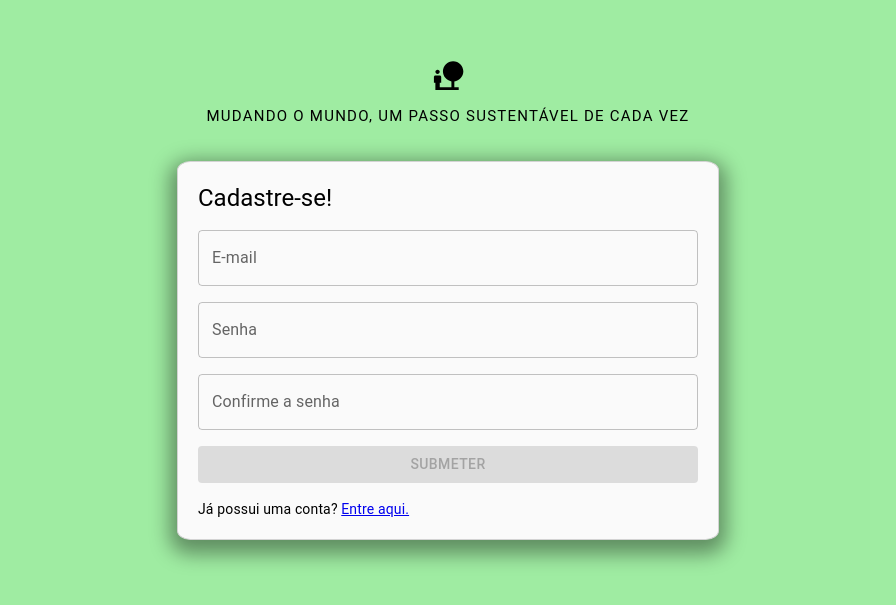
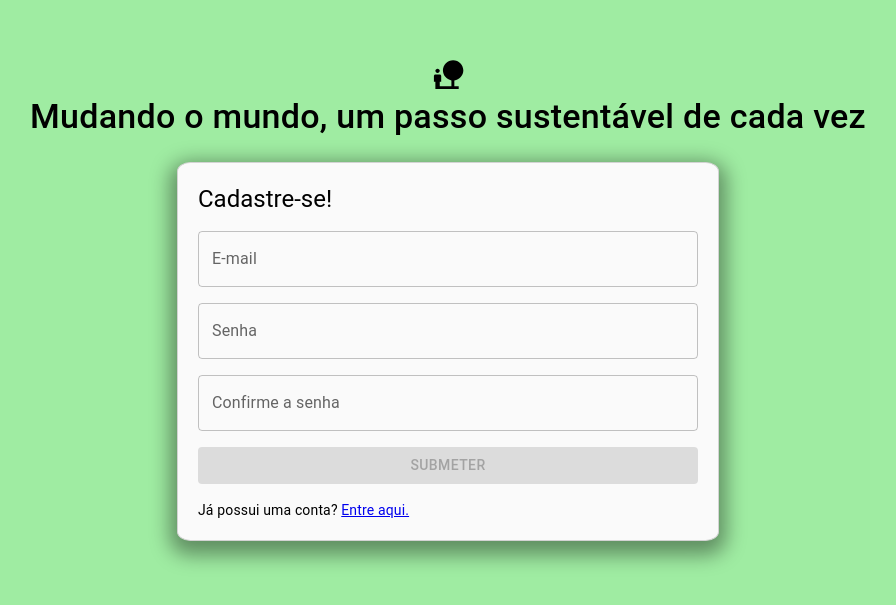
Before and after one commit to GuilhermeSAraujo/sustentabilidade-front, a React (Vite) app: page /#/signup in a window 1280 px wide. Shown: the part 113-718 px from the top of the page, without its empty margins (192-1088 px from the left). Built offline with nearby package versions, Linux system fonts and the light colour scheme.

Commit message:
style: font style

```diff
--- a/src/pages/SignUp/view/signUp.tsx
+++ b/src/pages/SignUp/view/signUp.tsx
@@ -88,7 +88,7 @@ const SignUp = () => {
         <NaturePeopleIcon fontSize="large" />
       </Box>
       <Box sx={{textAlign: 'center'}} pb={3}>
-        <Typography variant="overline" fontSize={15} sx={{ textAlign: "center" }}>Mudando o mundo, um passo sustentável de cada vez</Typography>
+        <Typography variant="h4" fontWeight={500} sx={{ textAlign: "center" }}>Mudando o mundo, um passo sustentável de cada vez</Typography>
       </Box>
       <Box
         width="85%"
```
